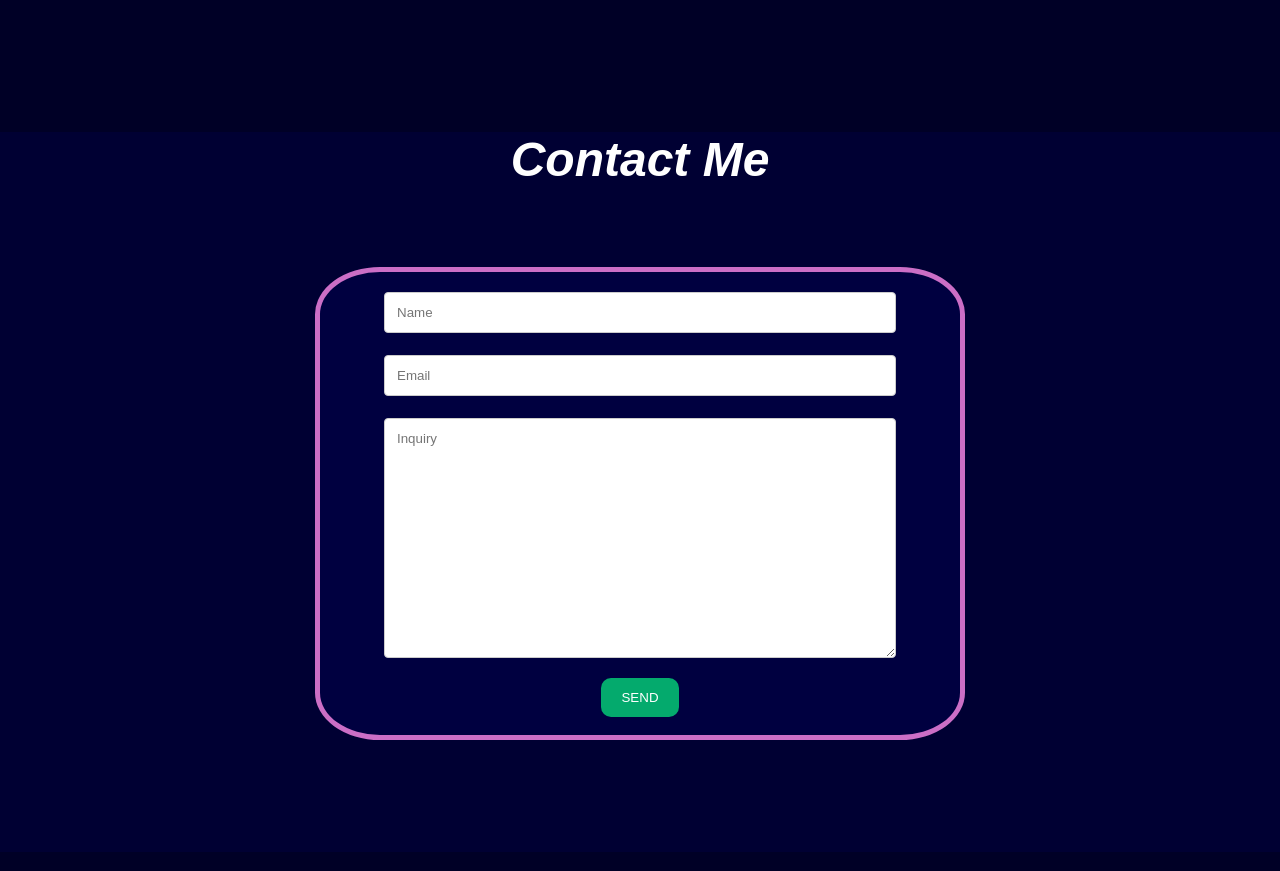
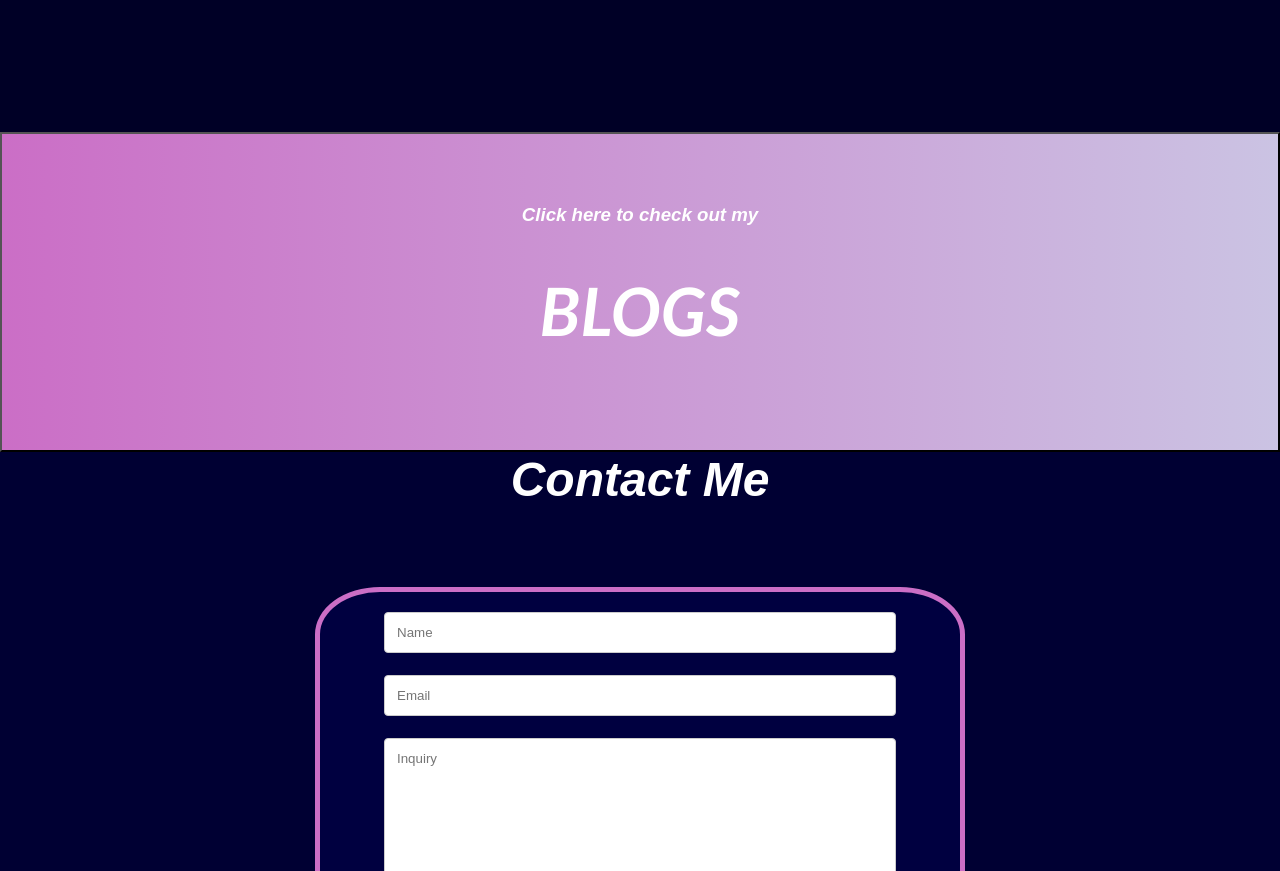
Before and after one commit to zach-bar/zach-bar.github.io, a plain HTML site: page index.html in a window 1280 px wide. Shown: the part 4780-5651 px from the top of the page. Drawn offline with nearby package versions, Linux system fonts and the light colour scheme; a web font is replaced by a local one.

Commit message:
blog button

```diff
--- a/css/style.css
+++ b/css/style.css
@@ -673,6 +673,32 @@ body {
   text-align: center;
 }
 
+/*Blog button*/
+
+#blog-ref-container{
+  width: 100%;
+  height: 40vh;
+  background: linear-gradient(0.25turn, #cb6ec6, #cbc3e3);
+  color: #fff;
+  font-family: "Nobel", sans-serif;
+  cursor: pointer;
+}
+#blog-ref-container h2{
+  font-size: 140%;
+}
+
+#blog-ref-container h1{
+  font-size: 500%;
+  font-weight: 1000;
+  font-family:'Gill Sans', 'Gill Sans MT', Calibri, 'Trebuchet MS', sans-serif;
+}
+
+#blog-ref-container:hover{
+  transition: 1s;
+  background: linear-gradient(0.25turn, #cbc3e3, #5c1ad9);
+  color: #f1f1f1;
+}
+
 /*Contact Page */
 
 #contact {
@@ -851,9 +877,10 @@ input[type=submit]:hover {
   font-size: 150%;
 }
 
-.indent {
+#blogpost span {
   display: inline-block;
   text-indent: 40px;
+  text-align: left;
 }
 
 #blogpost h3 {
@@ -884,6 +911,10 @@ input[type=submit]:hover {
   float: right;
   right: 80px;
   font-family: 'Lucida Calligraphy', sans-serif;
+}
+
+#blogGame {
+  background-color: #fff;
 }
 
 /* For computer screen */
--- a/index.html
+++ b/index.html
@@ -141,7 +141,14 @@
                     </div>
                 </div>
             </section>
-            <!-- <div id="divider1"></div> -->
+            <!-- Blog Button-->
+            <button id="blog-ref-container" onclick= "location.href='./blog.html'">
+                <i>
+                    <h2>Click here to check out my</h2>
+                    <h1>BLOGS</h1>
+                </i>
+            </button>
+            <!-- <div id="divider1"></div>-->
             <!--Contact Me-->
             <section id="contact">
                 <h1><span><i>Contact Me</i></span></h1>
```
